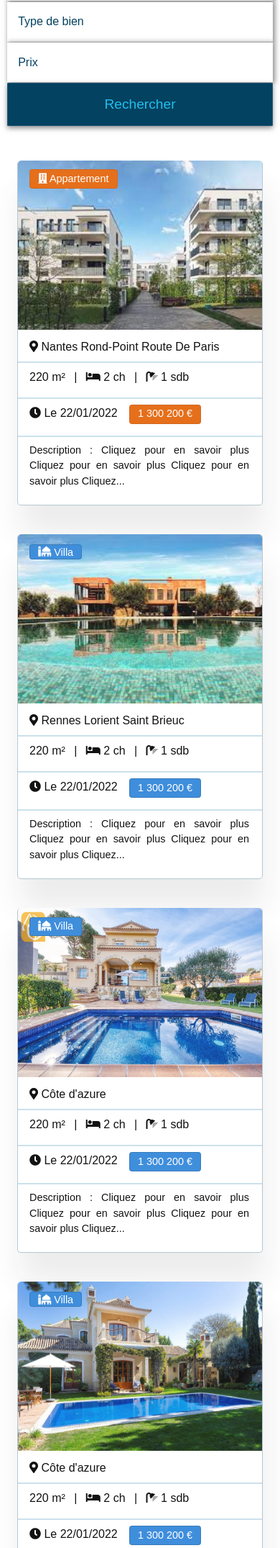
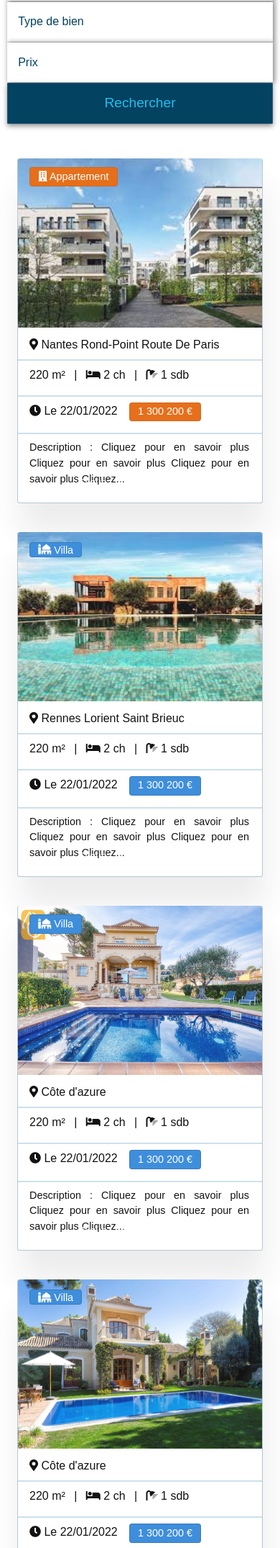
Before and after one commit to TheronBenjamin/AgenceImmo, a Symfony app: template templates/index/index.html.twig in a window 390 px wide; the page is wider, and only the part inside the window is pictured. Shown: the part 617-2767 px from the top of that part at 72% size. Run offline with Twig, Linux system fonts and the light colour scheme; the template is opened without the code that fills it, so the values that code supplies are empty; style sheets or scripts are compiled from the project's sources; some libraries are stand-ins or nearby versions; some web fonts are replaced.

Commit message:
responsive

```diff
--- a/assets/scss/app.scss
+++ b/assets/scss/app.scss
@@ -82,7 +82,7 @@ html body{
             }
         }
         button{
-            padding: .9rem;
+            padding: .8rem;
             margin-top: -.5px;
             min-width: 14vw;
             font-size: 1.2rem;
@@ -400,6 +400,7 @@ html body{
         position: absolute;
         top: 1vh;
         z-index: 200;
+        backface-visibility: hidden;
     }
     .villa-card{
         position: relative;
@@ -410,7 +411,7 @@ html body{
         border-bottom: 1px solid $opaque-blue;
         background-color: $white;
         opacity: 0.93;
-        border-radius: 5px;
+        border-radius: 3px;
         transition: transform 0.5s;
         backface-visibility: hidden;
         .informations{
@@ -434,6 +435,7 @@ html body{
                 display: block;
                 margin-bottom: 1rem;
                 margin-top: -2rem;
+                backface-visibility: hidden;
             }
         }
         .ftw-bold {
@@ -489,11 +491,11 @@ html body{
         background: linear-gradient(to top, $sea-green 70%, $white 90%);
         box-shadow: 1px 2px 7px $light-grey;
         opacity: 0.999;
-        border-radius: 5px;
+        border-radius: 3px;
         .hidden-link {
             background-color: $mid-blue;
             display: block;
-            border-radius: 5px;
+            border-radius: 3px;
         }
         .informations {
             background-color: $white;
@@ -509,7 +511,7 @@ html body{
         max-height: 235px;
         min-height: 235px;
         z-index: 1;
-        border-radius: 5px 5px 0 0;
+        border-radius: 3px 3px 0 0;
         transition: transform ease .5s;
     }
     .good-descritpion{
```
